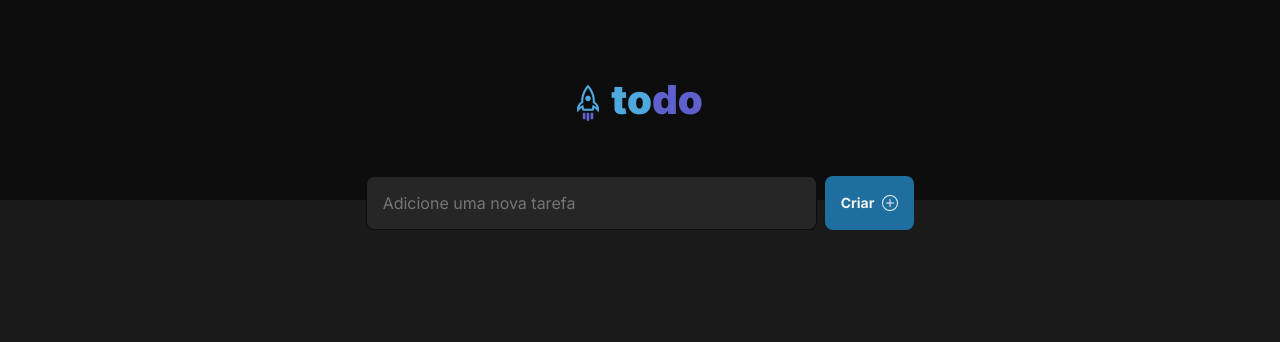
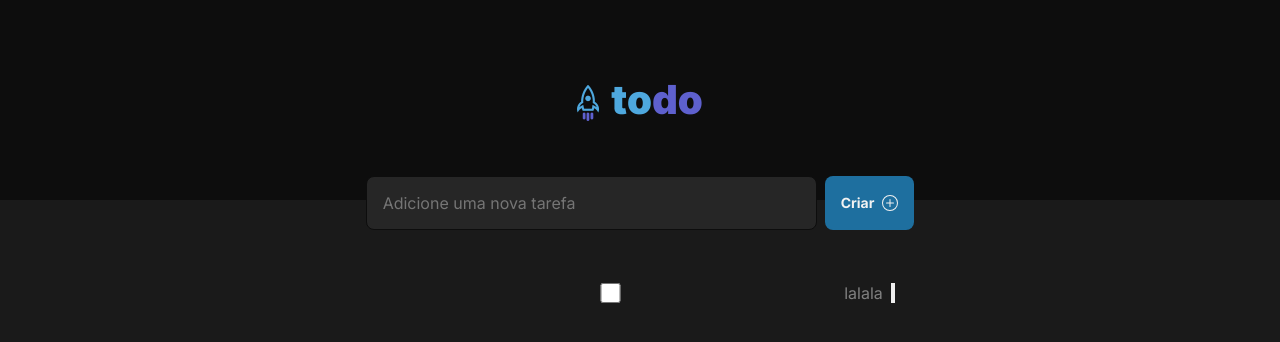
Before and after one commit to 4llves/toDo, a React (Vite) app: page / in a window 1280 px wide. Shown: the top 342 px of the page. Built offline with nearby package versions, Linux system fonts and the light colour scheme.

Commit message:
add component Task

```diff
--- a/src/App.tsx
+++ b/src/App.tsx
@@ -3,6 +3,7 @@ import './global.css'
 
 import LogoImg from './assets/Logo.png'
 import { Input } from './components/Input'
+import { Task } from './components/Task'
 
 export function App() {
   return (
@@ -12,6 +13,10 @@ export function App() {
       </div>
       <main>
         <Input placeholder="Adicione uma nova tarefa" />
+
+        <section>
+          <Task />
+        </section>
       </main>
     </div>
   )
--- /dev/null
+++ b/src/components/Task.module.css
@@ -0,0 +1,7 @@
+.wrapper {
+  width: 100%;
+  display: flex;
+  justify-content: center;
+  margin-top: 53px;
+  gap: .5rem;
+}
--- /dev/null
+++ b/src/components/Task.tsx
@@ -0,0 +1,11 @@
+import styles from './Input.module.css'
+
+export function Task({ ...props }) {
+  return (
+    <div className={styles.wrapper} {...props}>
+      <input type="checkbox" name="" id="" />
+      <p>lalala</p>
+      <button></button>
+    </div>
+  )
+}
```
